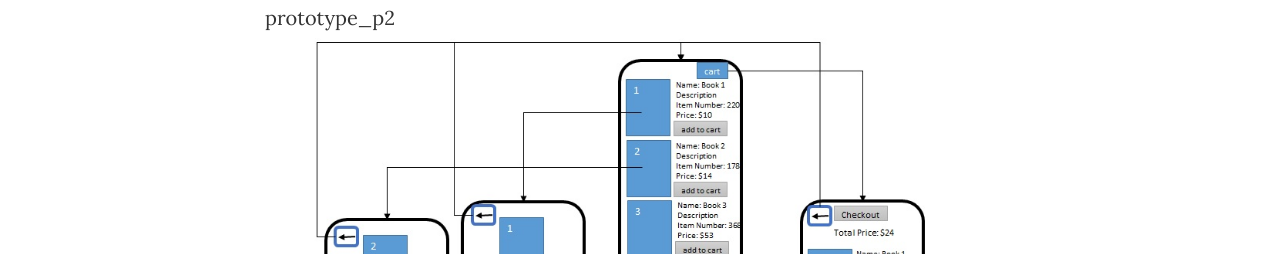
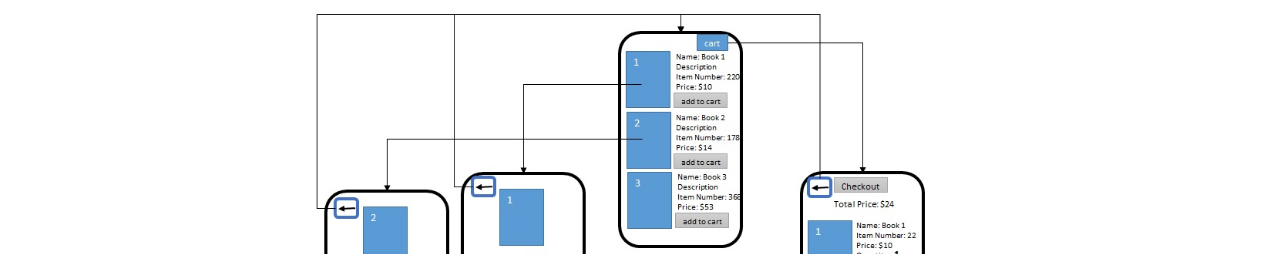
Before and after one commit to cs560pdx/cs560pdx.github.io, a website: page project2.html in a window 1280 px wide. Shown: the part 698-952 px from the top of the page. Drawn offline with nearby package versions, Linux system fonts and the light colour scheme.

Commit message:
prototype

```diff
--- a/project2.html
+++ b/project2.html
@@ -91,7 +91,7 @@
 
 
                 <h2> Prototype </h2>
-                prototype_p2
+
 
     				    <img src='img/prototype_p2.jpg' alt="prototype" width="100%";height="100%";>
                 <p> </p>
```
